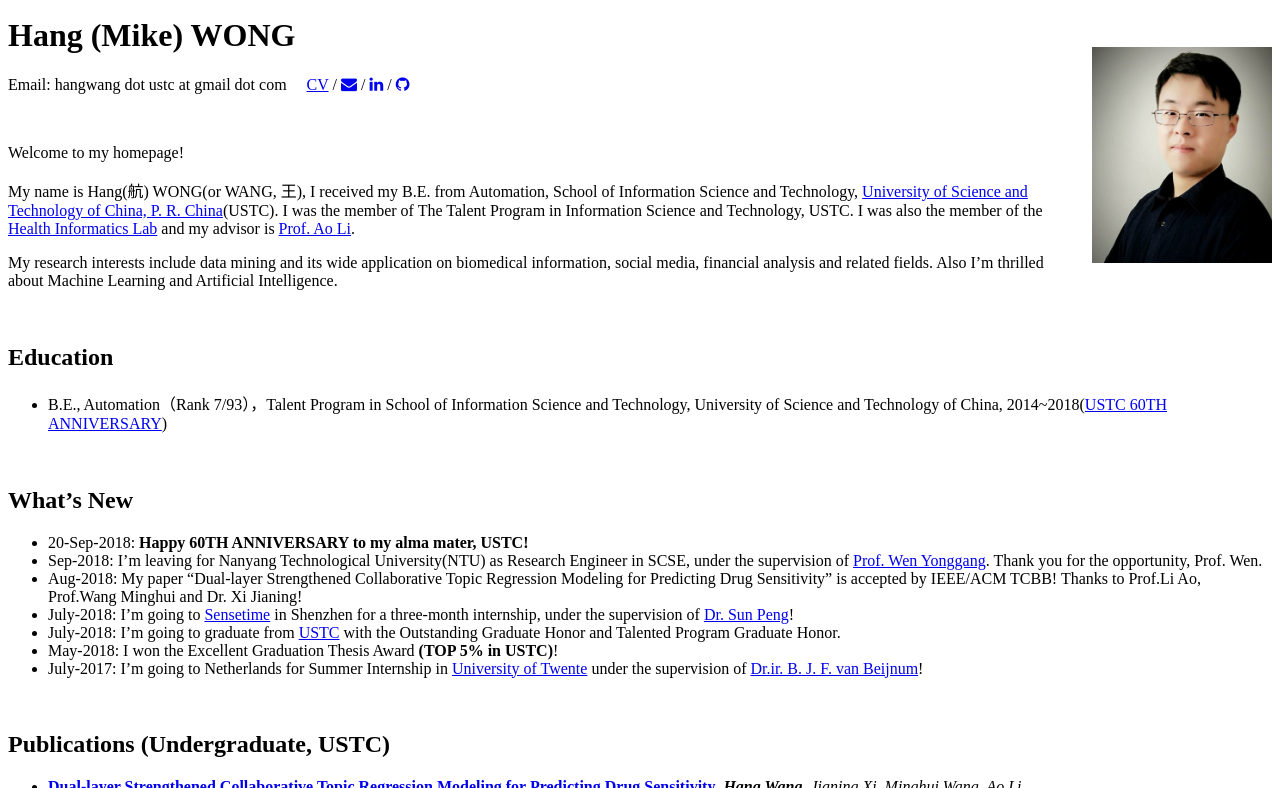
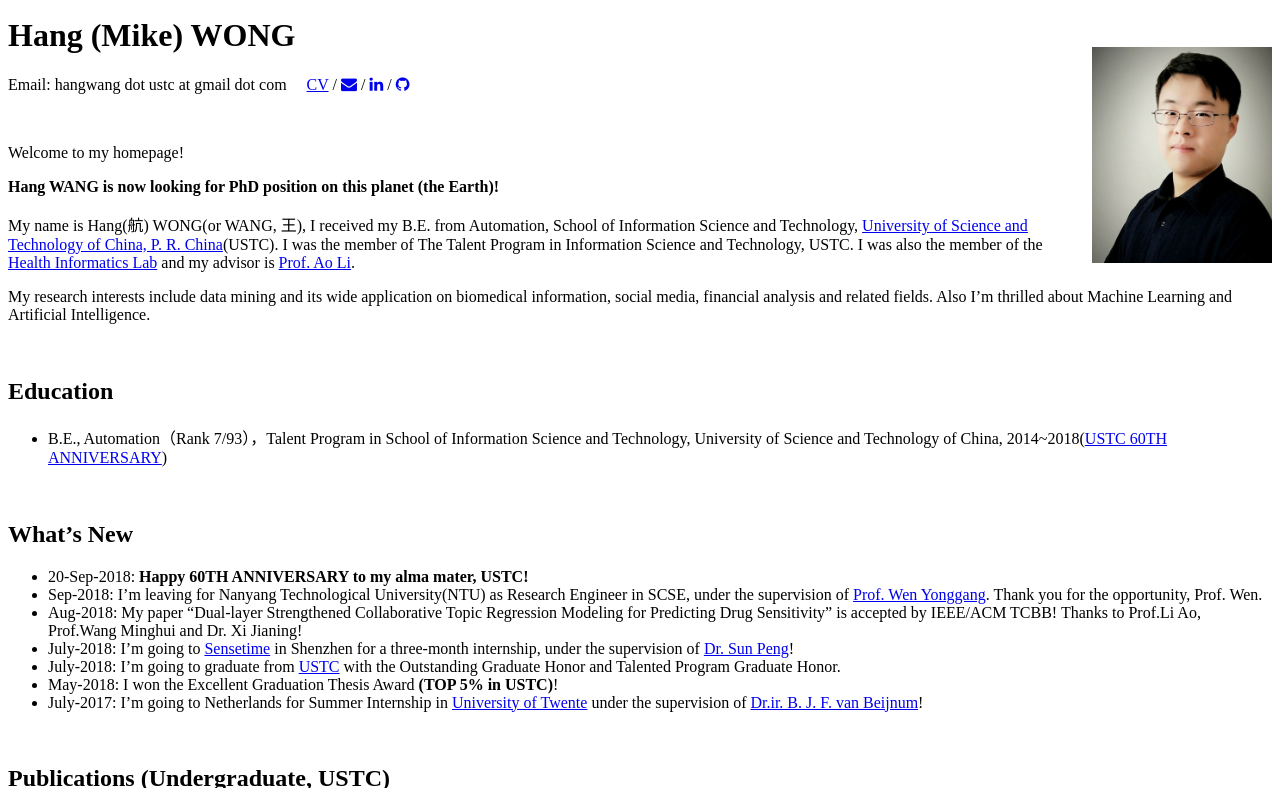
Before and after one commit to ustcmike/ustcmike.github.io, a Jekyll site: the page built from index.md, in a window 1280 px wide and 900 px high, cut to the strip 112-900 px from the top of the window. Built offline with Jekyll 4.4.1, drawn with Linux system fonts in a browser that asks for light colours; nearby versions of some CDN libraries; our own code applies the rules of GitHub Pages for plain Markdown files.

Commit message:
Update index.md

```diff
--- a/index.md
+++ b/index.md
@@ -11,6 +11,8 @@ title: "Hang WONG: Homepage"
 &nbsp;
 
 Welcome to my homepage!
+
+__Hang WANG is now looking for PhD position on this planet (the Earth)!__
 
 My name is Hang(航) WONG(or WANG, 王), I received my B.E. from Automation, School of Information Science and Technology, [University of Science and Technology of China, P. R. China](http://www.ustc.edu.cn/)(USTC). I was the member of The Talent Program in Information Science and Technology, USTC. I was also the member of the [Health Informatics Lab](http://bioinformatics.ustc.edu.cn/) and my advisor is [Prof. Ao Li](http://bioinformatics.ustc.edu.cn/teams.html).
 
```
